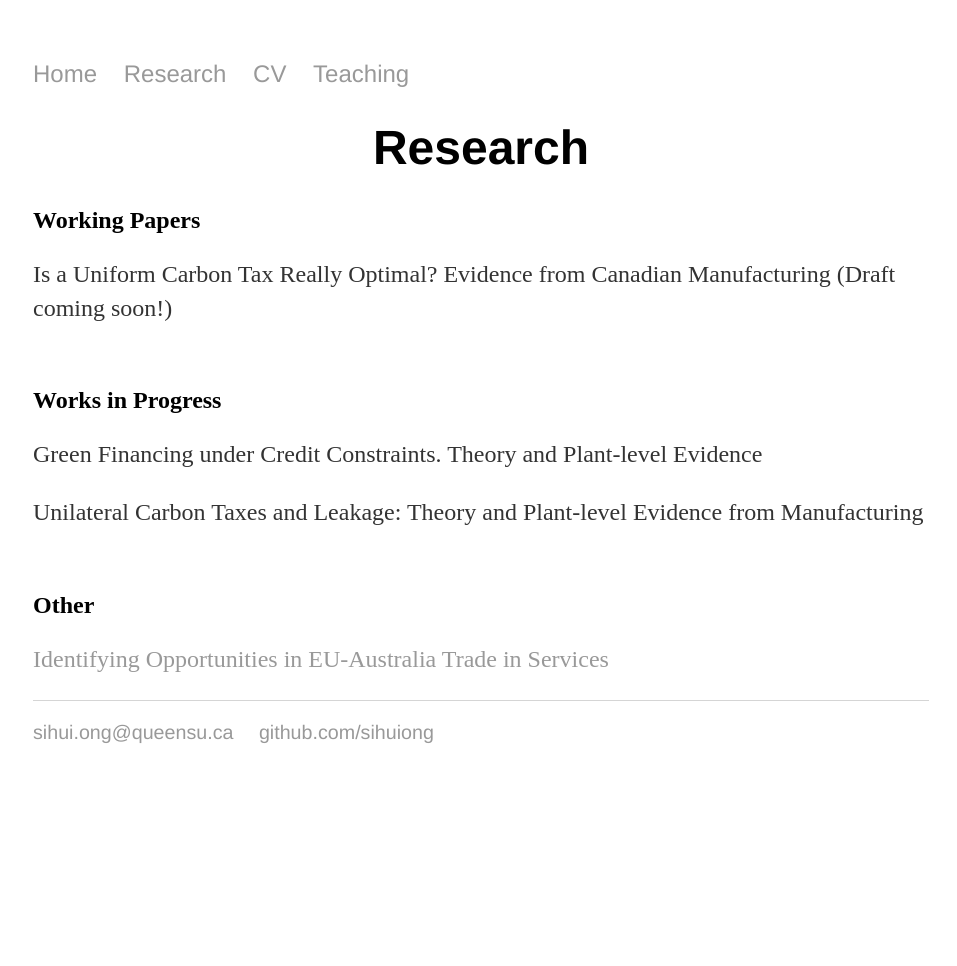
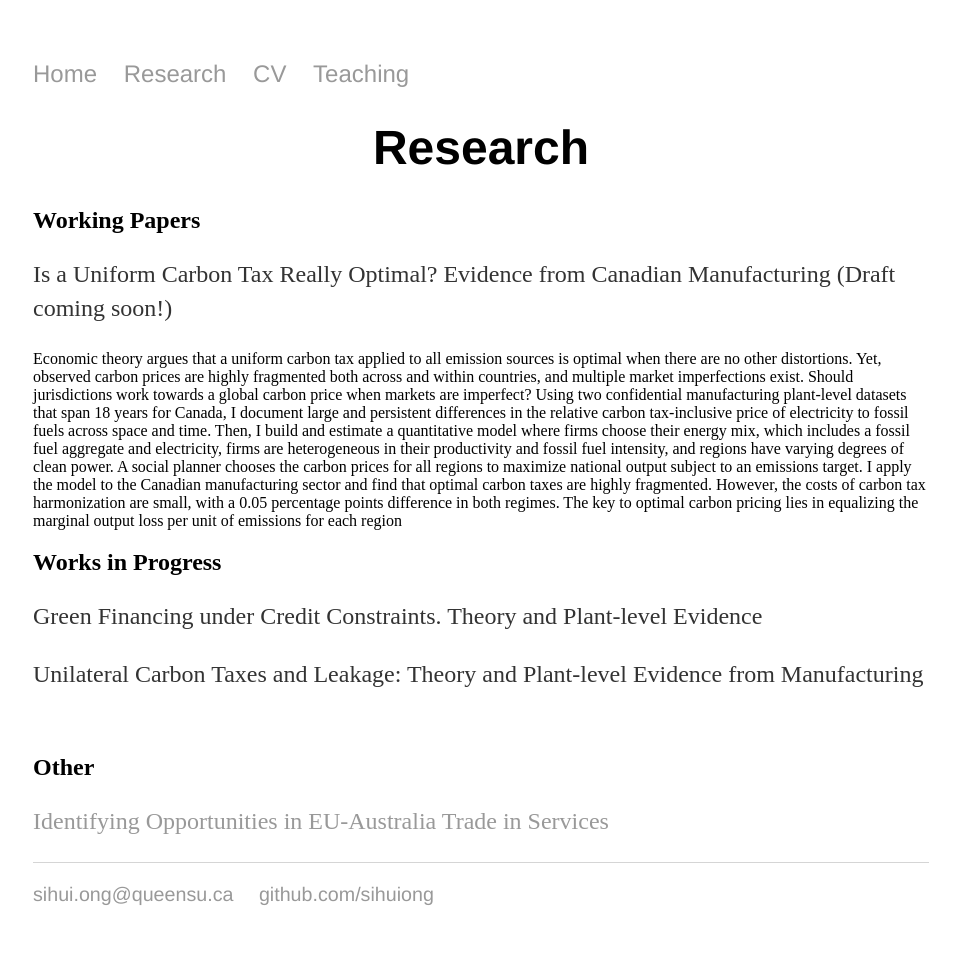
Before and after one commit to SihuiOng/SihuiOng.github.io, a Jekyll site: the page built from research/index.html, in a window 1280 px wide. Shown: the whole page, without its empty margins (159-1116 px from the left). Built offline with Jekyll 4.4.1, drawn with Linux system fonts in a browser that asks for light colours; before the commit the page ends 900 px from its top, so only the background shows below that.

Commit message:
Update index.html

```diff
--- a/research/index.html
+++ b/research/index.html
@@ -6,6 +6,20 @@ title: Research
 	<h1 style="text-align:center;">Research</h1>
 	<h2>Working Papers</h2>
 	<p>Is a Uniform Carbon Tax Really Optimal? Evidence from Canadian Manufacturing (Draft coming soon!) </p>
+
+Economic theory argues that a uniform carbon tax applied to all emission sources is optimal when there
+are no other distortions. Yet, observed carbon prices are highly fragmented both across and within
+countries, and multiple market imperfections exist. Should jurisdictions work towards a global carbon
+price when markets are imperfect? Using two confidential manufacturing plant-level datasets that span
+18 years for Canada, I document large and persistent differences in the relative carbon tax-inclusive
+price of electricity to fossil fuels across space and time. Then, I build and estimate a quantitative model
+where firms choose their energy mix, which includes a fossil fuel aggregate and electricity, firms are
+heterogeneous in their productivity and fossil fuel intensity, and regions have varying degrees of clean
+power. A social planner chooses the carbon prices for all regions to maximize national output subject
+to an emissions target. I apply the model to the Canadian manufacturing sector and find that optimal
+carbon taxes are highly fragmented. However, the costs of carbon tax harmonization are small, with a
+0.05 percentage points difference in both regimes. The key to optimal carbon pricing lies in equalizing
+the marginal output loss per unit of emissions for each region
 
 	<br>
 	<h2>Works in Progress</h2>
```
